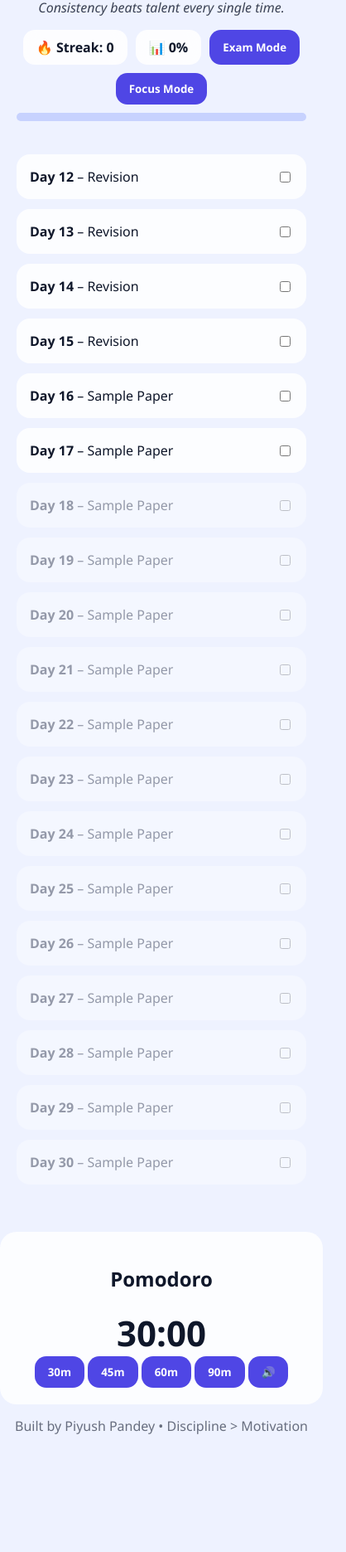
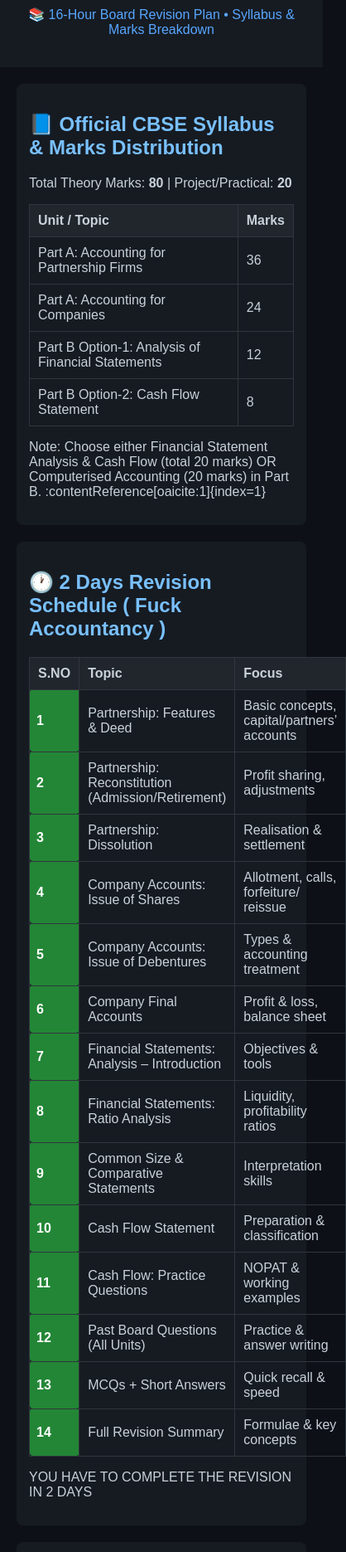
Before and after one commit to SeriousStudy/main, a plain HTML site: page index.html in a window 390 px wide. Shown: the part 129-2000 px from the top of the page at 83% size, 418 px wide, since content can reach past the window. Before the commit the page ends 1874 px from the top, so only its background shows below. Drawn offline with Linux system fonts and the light colour scheme.

Commit message:
index.html

```diff
--- a/index.html
+++ b/index.html
@@ -2,232 +2,180 @@
 <html lang="en">
 <head>
 <meta charset="UTF-8">
-<title>Serious Study Series – Accountancy</title>
 <meta name="viewport" content="width=device-width, initial-scale=1.0">
-
+<title>Class 12 Accountancy | 16-Hour Revision Plan</title>
 <style>
-:root{
-  --bg:#eef2ff;
-  --card:rgba(255,255,255,0.85);
-  --text:#0f172a;
-  --accent:#4f46e5;
-  --success:#16a34a;
+  body {
+    background: #0d1117;
+    color: #c9d1d9;
+    font-family: Arial, sans-serif;
+    margin: 0; padding: 0;
   }
-.dark{
-  --bg:#020617;
-  --card:rgba(2,6,23,0.85);
-  --text:#e5e7eb;
-  --accent:#22d3ee;
+  header {
+    background: #161b22;
+    padding: 20px;
+    text-align: center;
+    color: #58a6ff;
   }
-*{box-sizing:border-box;font-family:Poppins,Segoe UI,sans-serif;}
-body{
-  margin:0;
-  background:var(--bg);
-  color:var(--text);
-  transition:.3s;
+  section {
+    margin: 20px;
+    padding: 15px;
+    border-radius: 8px;
+    background: #161b22;
   }
-header{
-  padding:20px;
-  text-align:center;
+  h2 { color: #79c0ff; }
+  table {
+    width: 100%;
+    border-collapse: collapse;
+    margin-top: 10px;
   }
-h1{
-  margin:5px 0;
-  letter-spacing:2px;
+  th, td {
+    padding: 10px;
+    border: 1px solid #30363d;
+    text-align: left;
   }
-.quote{
-  font-style:italic;
-  opacity:.8;
+  th {
+    background: #21262d;
   }
-.topbar{
-  display:flex;
-  justify-content:center;
-  flex-wrap:wrap;
-  gap:10px;
-  margin-top:15px;
+  .time-slot {
+    background: #238636;
+    color: #ffffff;
+    padding: 5px 8px;
+    border-radius: 4px;
+    font-weight: bold;
   }
-.stat,button{
-  background:var(--card);
-  padding:10px 16px;
-  border-radius:14px;
-  border:none;
-  font-weight:600;
-  backdrop-filter:blur(10px);
+  .important {
+    color: #ff7b72;
+    font-weight: bold;
   }
-button{
-  cursor:pointer;
-  background:var(--accent);
-  color:white;
-}
-main{
-  max-width:900px;
-  margin:auto;
-  padding:20px;
-}
-.task{
-  background:var(--card);
-  padding:16px;
-  margin-bottom:12px;
-  border-radius:16px;
-  display:flex;
-  justify-content:space-between;
-  align-items:center;
-  animation:fadeUp .4s ease;
-}
-.task.done{
-  border-left:6px solid var(--success);
-}
-.task.locked{opacity:.4;}
-.progress{
-  height:10px;
-  background:#c7d2fe;
-  border-radius:10px;
-  overflow:hidden;
-  margin-top:10px;
-}
-.progress div{
-  height:100%;
-  background:var(--accent);
-  transition:.4s;
-}
-.timer-box{
-  background:var(--card);
-  padding:20px;
-  border-radius:20px;
-  text-align:center;
-  margin-top:25px;
-}
-.timer{
-  font-size:42px;
-  font-weight:700;
-}
-.modal{
-  position:fixed;
-  inset:0;
-  display:none;
-  align-items:center;
-  justify-content:center;
-  background:rgba(0,0,0,.6);
-}
-.modal-content{
-  background:var(--card);
-  padding:25px;
-  border-radius:20px;
-  text-align:center;
-  animation:scaleIn .4s ease;
-}
-@keyframes scaleIn{
-  from{transform:scale(.7);opacity:0}
-  to{transform:scale(1);opacity:1}
-}
-@keyframes fadeUp{
-  from{transform:translateY(20px);opacity:0}
-  to{transform:translateY(0);opacity:1}
-}
-footer{text-align:center;opacity:.6;padding:15px;}
 </style>
 </head>
 
 <body>
 <header>
-<h1>SERIOUS STUDY SERIES</h1>
-<p class="quote" id="quote"></p>
-
-<div class="topbar">
-  <div class="stat">🔥 Streak: <span id="streak">0</span></div>
-  <div class="stat">📊 <span id="percent">0</span>%</div>
-  <button onclick="toggleDark()">Exam Mode</button>
-  <button onclick="toggleFocus()">Focus Mode</button>
-</div>
-
-<div class="progress"><div id="bar"></div></div>
+  <h1>CBSE Class 12 Accountancy</h1>
+  <p>📚 16-Hour Board Revision Plan • Syllabus & Marks Breakdown</p>
 </header>
 
-<main id="tasks"></main>
+<section>
+  <h2>📘 Official CBSE Syllabus & Marks Distribution</h2>
+  <p>Total Theory Marks: <strong>80</strong> | Project/Practical: <strong>20</strong></p>
+  <table>
+    <tr><th>Unit / Topic</th><th>Marks</th></tr>
+    <tr><td>Part A: Accounting for Partnership Firms</td><td>36</td></tr>
+    <tr><td>Part A: Accounting for Companies</td><td>24</td></tr>
+    <tr><td>Part B Option-1: Analysis of Financial Statements</td><td>12</td></tr>
+    <tr><td>Part B Option-2: Cash Flow Statement</td><td>8</td></tr>
+  </table>
+  <p>Note: Choose either Financial Statement Analysis & Cash Flow (total 20 marks) OR Computerised Accounting (20 marks) in Part B. :contentReference[oaicite:1]{index=1}</p>
+</section>
 
-<div class="timer-box">
-<h2>Pomodoro</h2>
-<div class="timer" id="timer">30:00</div>
-<button onclick="startTimer(30)">30m</button>
-<button onclick="startTimer(45)">45m</button>
-<button onclick="startTimer(60)">60m</button>
-<button onclick="startTimer(90)">90m</button>
-<button onclick="mute=!mute">🔊</button>
-</div>
+<section>
+  <h2>🕐 2 Days Revision Schedule ( Fuck Accountancy )</h2>
 
-<footer>
-Built by Piyush Pandey • Discipline > Motivation
+  <table>
+    <tr><th>S.NO</th><th>Topic</th><th>Focus</th></tr>
+    <!-- Block 1 -->
+    <tr>
+      <td class="time-slot"> 1</td>
+      <td>Partnership: Features & Deed</td>
+      <td>Basic concepts, capital/partners’ accounts</td>
+    </tr>
+    <tr>
+      <td class="time-slot"> 2</td>
+      <td>Partnership: Reconstitution (Admission/Retirement)</td>
+      <td>Profit sharing, adjustments</td>
+    </tr>
+    <tr>
+      <td class="time-slot"> 3</td>
+      <td>Partnership: Dissolution</td>
+      <td>Realisation & settlement</td>
+    </tr>
+    <!-- Block 2 -->
+    <tr>
+      <td class="time-slot"> 4</td>
+      <td>Company Accounts: Issue of Shares</td>
+      <td>Allotment, calls, forfeiture/ reissue</td>
+    </tr>
+    <tr>
+      <td class="time-slot"> 5</td>
+      <td>Company Accounts: Issue of Debentures</td>
+      <td>Types & accounting treatment</td>
+    </tr>
+    <tr>
+      <td class="time-slot"> 6</td>
+      <td>Company Final Accounts</td>
+      <td>Profit & loss, balance sheet</td>
+    </tr>
+    <!-- Block 3 -->
+    <tr>
+      <td class="time-slot"> 7</td>
+      <td>Financial Statements: Analysis – Introduction</td>
+      <td>Objectives & tools</td>
+    </tr>
+    <tr>
+      <td class="time-slot"> 8</td>
+      <td>Financial Statements: Ratio Analysis</td>
+      <td>Liquidity, profitability ratios</td>
+    </tr>
+    <tr>
+      <td class="time-slot"> 9</td>
+      <td>Common Size & Comparative Statements</td>
+      <td>Interpretation skills</td>
+    </tr>
+    <!-- Block 4 -->
+    <tr>
+      <td class="time-slot">10</td>
+      <td>Cash Flow Statement</td>
+      <td>Preparation & classification</td>
+    </tr>
+    <tr>
+      <td class="time-slot"> 11</td>
+      <td>Cash Flow: Practice Questions</td>
+      <td>NOPAT & working examples</td>
+    </tr>
+    </tr>
+    <!-- Block 6 REVISION -->
+    <tr>
+      <td class="time-slot"> 12</td>
+      <td>Past Board Questions (All Units)</td>
+      <td>Practice & answer writing</td>
+    </tr>
+    <tr>
+      <td class="time-slot"> 13</td>
+      <td>MCQs + Short Answers</td>
+      <td>Quick recall & speed</td>
+    </tr>
+    <tr>
+      <td class="time-slot"> 14</td>
+      <td>Full Revision Summary</td>
+      <td>Formulae & key concepts</td>
+    </tr>
+  </table>
+
+  <p> YOU HAVE TO COMPLETE THE REVISION IN 2 DAYS </p>
+</section>
+
+<section>
+  <h2>📌 Preparation Tips</h2>
+  <ul>
+    <li>🧠 Revise high-weightage topics (Partnership & Companies make up 60/80 marks). :contentReference[oaicite:3]{index=3}</li>
+    <li>📝 Solve at least 2–3 sample papers from CBSE site. :contentReference[oaicite:4]{index=4}</li>
+    <li>⏱ Practice speed and accuracy in MCQs and numerical questions.</li>
+  </ul>
+</section>
+
+<section>
+
+  <ul>
+     .      . . .       . . . . . . . . . . . . . . . . . . . .  . . . . . . Made by your Monkey . . . . . . . . . . . . . . . . . . . . . . . . . . . . . . . . .
+  </ul>
+</section>
+
+
+<footer style="text-align:center; padding:15px; color:#8b949e;">
+  📘 Best luck, Piyush — Ace your Accountancy boards! 💯
 </footer>
 
-<!-- Congrats -->
-<div class="modal" id="congrats">
-<div class="modal-content">
-<h2>🎉 Congratulations!</h2>
-<p>Consistency creates success.<br>You are becoming unstoppable.</p>
-<button onclick="closeModal()">Continue</button>
-</div>
-</div>
-
-<script>
-const quotes=[
-"Discipline is choosing between what you want now and what you want most.",
-"Small progress daily leads to big results.",
-"Consistency beats talent every single time.",
-"Today’s effort is tomorrow’s confidence.",
-"Study like it’s your duty. Win like it’s your destiny."
-];
-document.getElementById("quote").innerText=quotes[new Date().getDate()%quotes.length];
-
-const startDay=12,endDay=30,today=new Date().getDate();
-let data=JSON.parse(localStorage.getItem("study"))||{};
-let tasks=document.getElementById("tasks");
-
-for(let d=startDay;d<=endDay;d++){
- let t=document.createElement("div");
- t.className="task";
- let work=d<=15?"Revision":"Sample Paper";
- t.innerHTML=`<div><b>Day ${d}</b> – ${work}</div>`;
- let c=document.createElement("input");
- c.type="checkbox";
- if(d>today)t.classList.add("locked");
- if(data[d]){c.checked=true;t.classList.add("done");}
- c.onchange=()=>{
-   if(d!==today)return alert("Only today's task allowed.");
-   data[d]=true;
-   localStorage.setItem("study",JSON.stringify(data));
-   playBell();
-   document.getElementById("congrats").style.display="flex";
- };
- t.appendChild(c);
- tasks.appendChild(t);
-}
-
-let completed=Object.values(data).filter(v=>v).length;
-let total=endDay-startDay+1;
-document.getElementById("percent").innerText=Math.round(completed/total*100);
-document.getElementById("bar").style.width=document.getElementById("percent").innerText+"%";
-
-let streak=0;
-for(let i=today;i>=startDay;i--){if(data[i])streak++;else break;}
-document.getElementById("streak").innerText=streak;
-
-let timerInt, mute=false;
-function startTimer(min){
- clearInterval(timerInt);
- let s=min*60;
- timerInt=setInterval(()=>{
-  document.getElementById("timer").innerText=
-  String(Math.floor(s/60)).padStart(2,"0")+":"+String(s%60).padStart(2,"0");
-  if(s--<=0){clearInterval(timerInt);playBell();}
- },1000);
-}
-
-function playBell(){
- if(mute)return;
- new Audio("https://assets.mixkit.co/sfx/preview/mixkit-achievement-bell-600.mp3").play();
-}
-function toggleDark(){document.body.classList.toggle("dark");}
-function toggleFocus(){document.body.classList.toggle("dark");}
-function closeModal(){document.getElementById("congrats").style.display="none";}
-</script>
 </body>
 </html>
```
Lines whose indentation alone changed are shown as unchanged.
